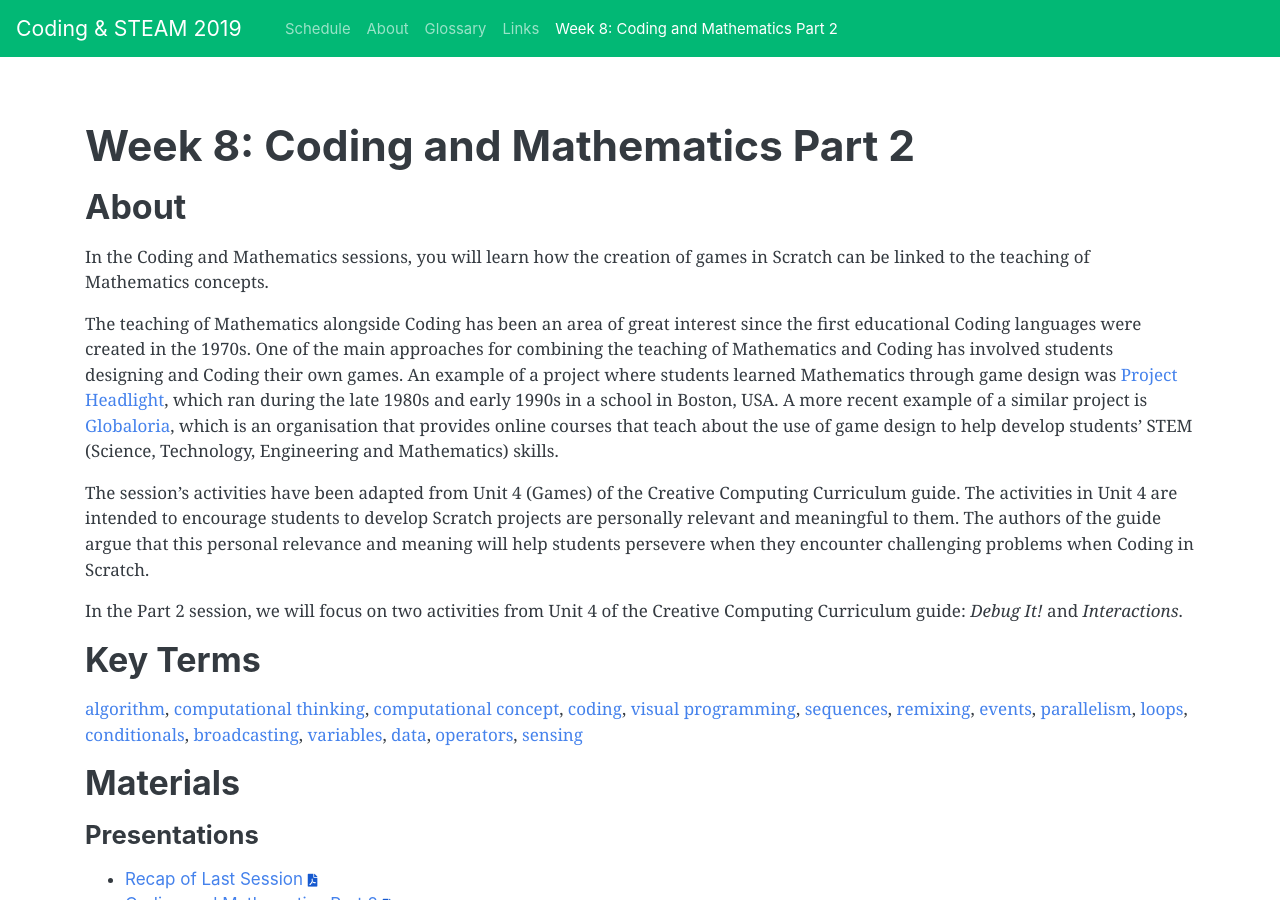
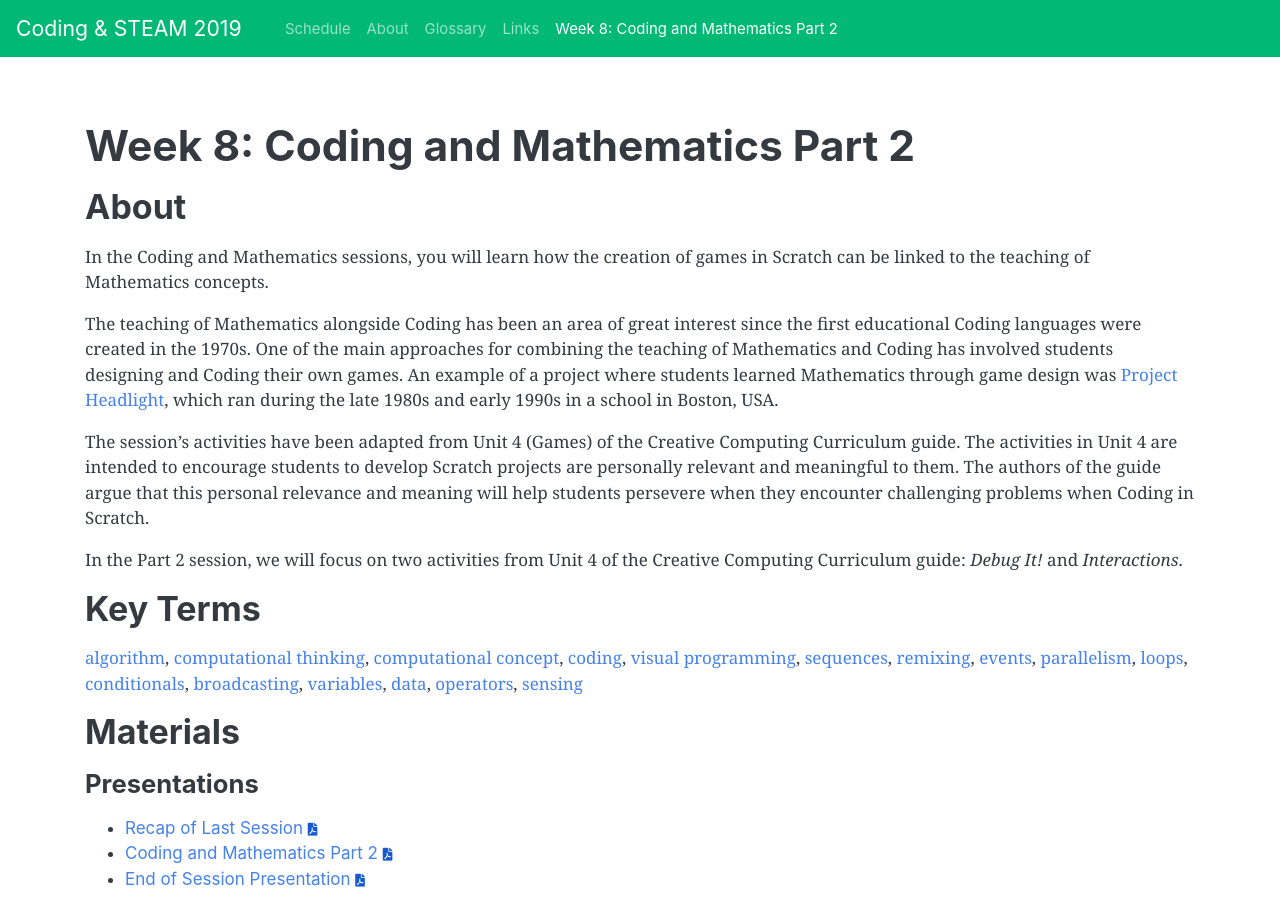
Before and after one commit to cs4s/steam-2019, a Jekyll site: the page built from week-8/index.md, in a window 1280 px wide and 900 px high. Built offline with Jekyll 4.4.1, drawn with Linux system fonts in a browser that asks for light colours.

Commit message:
Updates Week 7 and 7 pages to remove sentences about Globaloria

```diff
--- a/week-8/index.md
+++ b/week-8/index.md
@@ -12,7 +12,6 @@ In the Coding and Mathematics sessions, you will learn how the creation of games
 The teaching of Mathematics alongside Coding has been an area of great interest since the first educational Coding languages were created in the 1970s.
 One of the main approaches for combining the teaching of Mathematics and Coding has involved students designing and Coding their own games.
 An example of a project where students learned Mathematics through game design was [Project Headlight](https://www.youtube.com/watch?v=Asos2_Y3UZc){:target="_blank"}, which ran during the late 1980s and early 1990s in a school in Boston, USA.
-A more recent example of a similar project is [Globaloria](https://globaloria.com/){:target="_blank"}, which is an organisation that provides online courses that teach about the use of game design to help develop students' STEM (Science, Technology, Engineering and Mathematics) skills.
 
 The session’s activities have been adapted from Unit 4 (Games) of the Creative Computing Curriculum guide.
 The activities in Unit 4 are intended to encourage students to develop Scratch projects are personally relevant and meaningful to them.
```
Also changed, not shown: week-7/index.md (+0 -1 lines).
